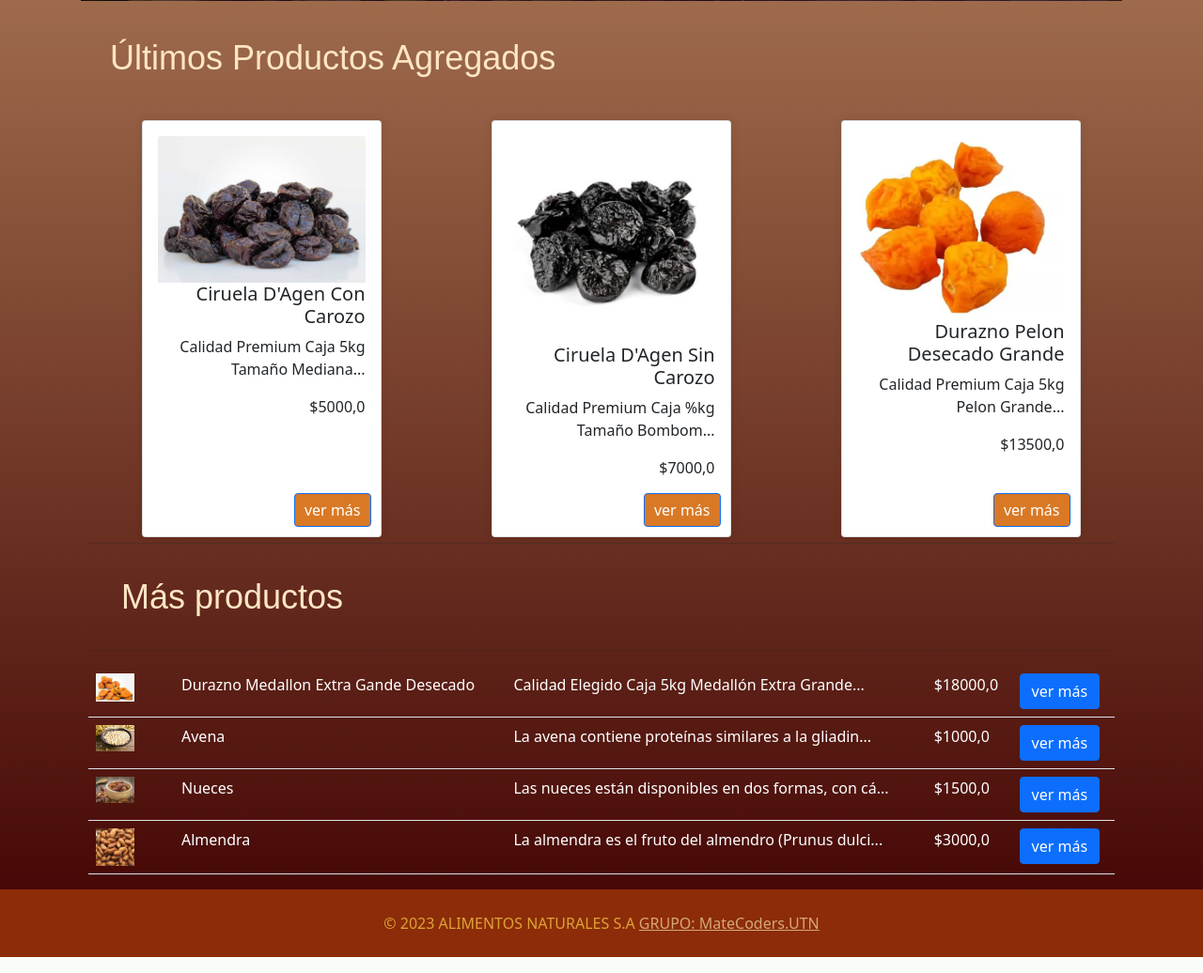
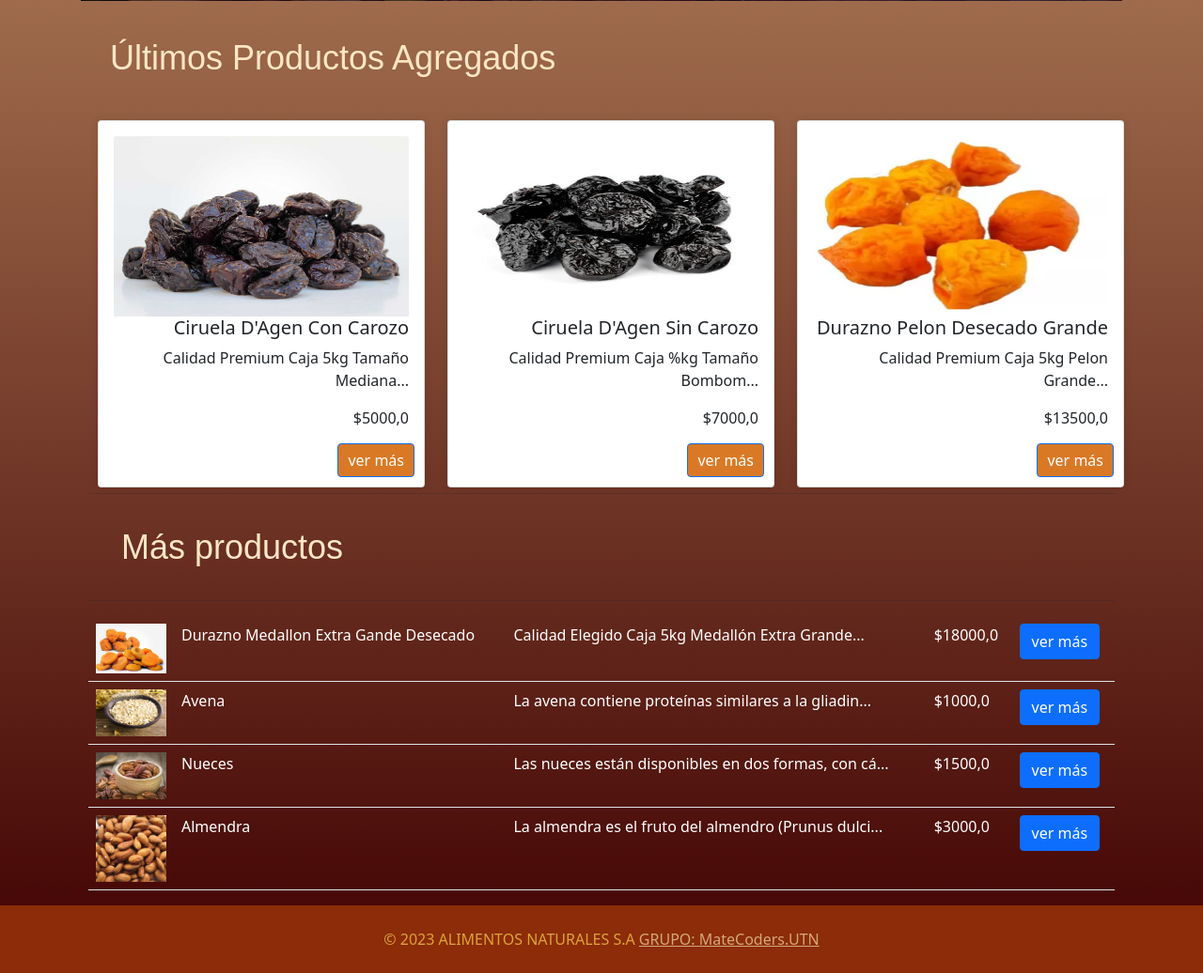
Before and after one commit to CodeSystem2022/E-Commerce-MateCoders, a Django app: page / in a window 1280 px wide. Shown: the part 595-1631 px from the top of the page at 94% size. Run offline with Django 4.2, Linux system fonts and the light colour scheme; data comes from the database, SQL or seed files in the repository; both versions use the stored data as it was after the commit.

Commit message:
Cambios esteticos

```diff
--- a/ecommerceAlimentosNaturales/TIENDA/templates/tienda/categorias.html
+++ b/ecommerceAlimentosNaturales/TIENDA/templates/tienda/categorias.html
@@ -7,7 +7,7 @@
         {% for c in cat %}
         <div class="col-md-4 mb-3">
             <div class="card text-end carta-categoria">
-                <img src="{{ media_url }}{{ c.imagen.url }}" class="card-img-top" alt="...">
+                <img src="{{ media_url }}{{ c.imagen.url }}" class="card-img-top" alt="..." style="max-height: 15vw;">
                 <div class="card-body">
                     <h5 class="card-title">{{ c.titulo }}</h5>
                     <p class="card-text">{{ c.descripcion | slice:'0:200' }} <a href="{% url 'tienda:producto' c.id %}">...ver más</a></p>
--- a/ecommerceAlimentosNaturales/TIENDA/templates/tienda/index.html
+++ b/ecommerceAlimentosNaturales/TIENDA/templates/tienda/index.html
@@ -33,10 +33,10 @@
 <div class="container">
         <div class="row justify-content-md-around">
             {% for producto in nuevos  %}
-                <div class="col-md-3" >
+                <div class="col-md-4" >
                     <div class="card text-end carta-producto " >
                         <div class="card-body ">
-                            <img src=" {{ media_url  }}{{ producto.imagen.url }}" class="card-img-top" alt="...">
+                            <img src=" {{ media_url  }}{{ producto.imagen.url }}" class="card-img-top" alt="..." style="max-height: 15vw;">
                             <h5 class="card-title">{{producto.titulo}}</h5>
                             <p class="card-text">{{producto.descripcion |  slice:'0:50'}}...</p>
                             <p class="card-text precio"> ${{producto.precio}} </p>
@@ -61,7 +61,7 @@
 <table class="table table-hover table-responsive-md">
     {% for producto in productos  %}
         <tr>
-            <td scope="col " class="col-sm-1"> <img src=" {{ media_url  }}{{ producto.imagen.url }}" class= "img-fluid" style="max-width: 55%;" alt= {{producto.titulo}}>  </td>
+            <td scope="col " class="col-sm-1"> <img src=" {{ media_url  }}{{ producto.imagen.url }}" class="img-fluid" style="max-height: 20vh;" alt= {{producto.titulo}}>  </td>
             <td scope="col" style="color: #ffffff;"> {{producto.titulo}} </td>
             <td scope="col" style="color: #ffffff;">{{producto.descripcion |slice:"0:50"}}... </td>
             <td scope="col" style="color: #ffffff;">${{producto.precio}} </td>
```
Also changed, not shown: ecommerceAlimentosNaturales/db.sqlite3.
